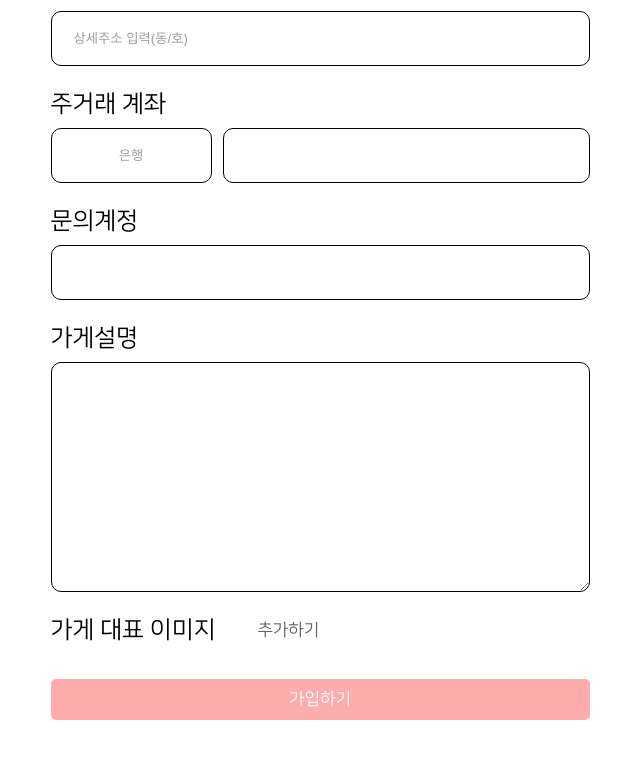
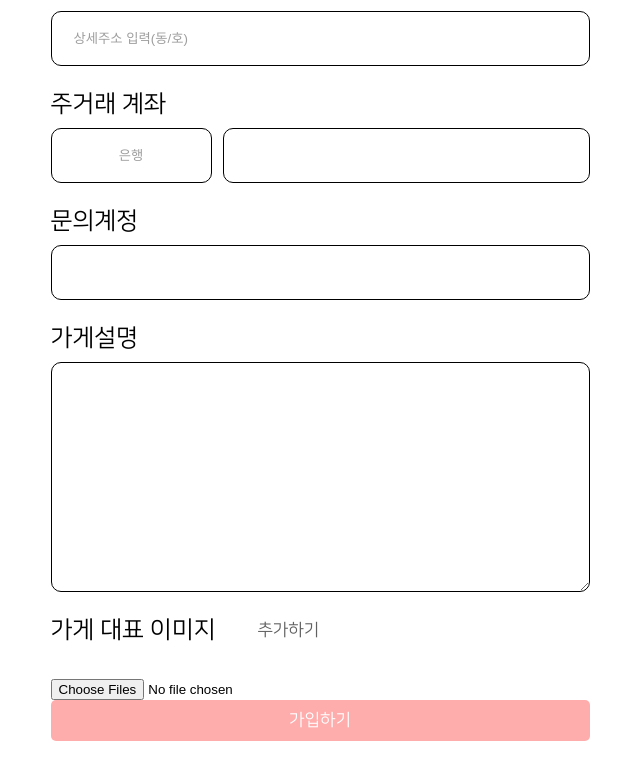
Before and after one commit to seongmin42/CakeForYou, a React (Create React App) app in the folder frontend/: page /signup/seller in a window 1280 px wide. Shown: the part 1200-1979 px from the top of the page, without its empty margins (320-960 px from the left). Built offline with nearby package versions, Linux system fonts and the light colour scheme.

Commit message:
Feat: 판매자 회원가입 axios 구현 중
Former-commit-id: b185f0a220cd07eff43176a4b0753928026aae59 [formerly 36a09c7e4f2ffb5669f921cdea7d3409783b9474]
Former-commit-id: e0c7ac6ee856134141ea30ea70b1ead4059dd45d

```diff
--- a/frontend/src/MakeOrder.jsx
+++ b/frontend/src/MakeOrder.jsx
@@ -117,6 +117,10 @@ function MakeOrder() {
 
   const handleDetails = (event) => {
     setDetails(event.target.value);
+  };
+
+  const handleImageFiles = (event) => {
+    setImageFiles(event.target.files);
   };
 
   const handleDiffusion = () => {
@@ -315,7 +319,7 @@ function MakeOrder() {
               type="file"
               accept="image/*"
               multiple
-              onChange={(event) => setImageFiles(event.target.files)}
+              onChange={(event) => handleImageFiles(event)}
               className="hidden"
               id="file"
             />
--- a/frontend/src/SignUpSeller.jsx
+++ b/frontend/src/SignUpSeller.jsx
@@ -66,6 +66,7 @@ function SignUpSeller() {
   const dispatch = useDispatch();
   const [selectedUserGender, setSelectedUserGender] = useState("F");
   const [address, setAddress] = useState("");
+  const [imageFiles, setImageFiles] = useState([]);
   const [formData, setFormData] = useState({
     email: "",
     password: "",
@@ -88,6 +89,7 @@ function SignUpSeller() {
     bankName: "",
     bankAccount: "",
     businessDescription: "",
+    files: [],
   });
 
   const handleChange = (e) => {
@@ -97,6 +99,10 @@ function SignUpSeller() {
 
   const handleSelect = (e) => {
     setFormData((prevData) => ({ ...prevData, phonePrefix: e.value }));
+  };
+
+  const handleImageFiles = (e) => {
+    setImageFiles(e.target.files);
   };
 
   const handleSubmit = (e) => {
@@ -435,6 +441,16 @@ function SignUpSeller() {
             <MediumSmall color="#616161">추가하기</MediumSmall>
           </HorizonBox>
           <GapH height="35px" />
+          <HorizonBox>
+            <input
+              type="file"
+              accept="image/*"
+              multiple
+              onChange={(event) => handleImageFiles(event.target.files)}
+              className="hidden"
+              id="file"
+            />
+          </HorizonBox>
           <Button3 width="539px" onClick={handleSubmit}>
             <MediumSmall color="white">가입하기</MediumSmall>
           </Button3>
```
